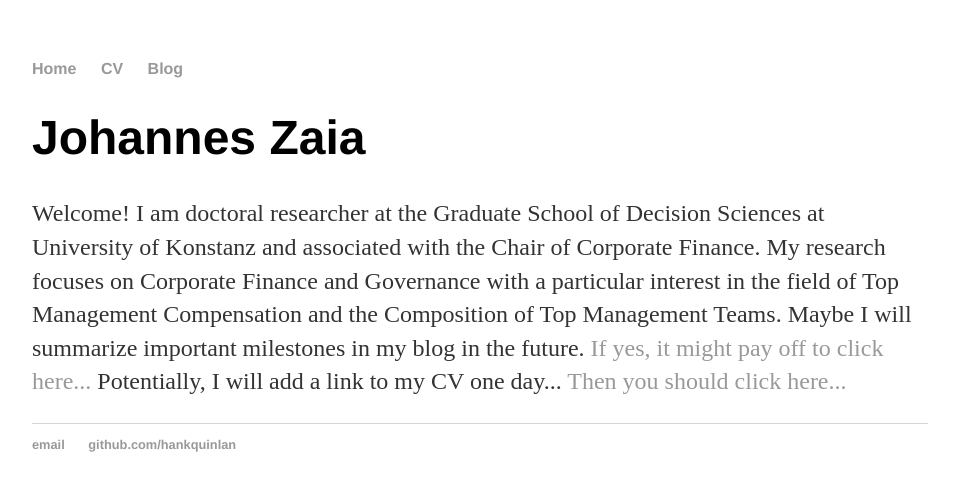
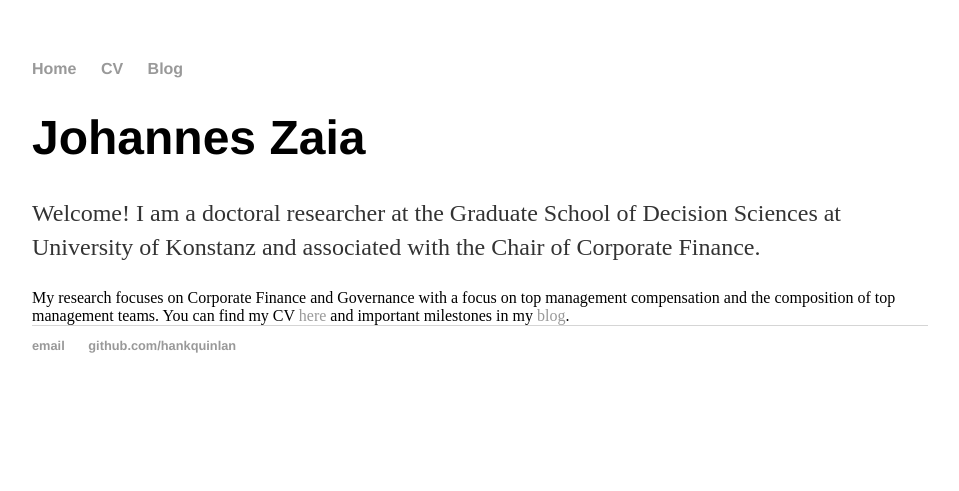
Before and after one commit to johanneszaia/johanneszaia.github.io, a Jekyll site: the page built from index.html, in a window 1280 px wide. Shown: the top 491 px of the page, without its empty margins (160-1119 px from the left). Built offline with Jekyll 4.4.1, drawn with Linux system fonts in a browser that asks for light colours.

Commit message:
Update index.html

```diff
--- a/index.html
+++ b/index.html
@@ -4,17 +4,14 @@ title: Johannes Zaia, PhD Candidate
 ---
 <div class="blurb">
 	<h1>Johannes Zaia</h1>
-	<p> Welcome! I am doctoral researcher at the Graduate School of Decision Sciences at University of Konstanz
+	<p> Welcome! I am a doctoral researcher at the Graduate School of Decision Sciences at University of Konstanz
 		and associated with the Chair of Corporate Finance.
+	</p>
+
 	My research focuses on Corporate Finance and Governance
-		with a particular interest in the field of Top Management Compensation and the Composition of Top Management Teams.
+	with a focus on top management compensation and the composition of top management teams.
 
-
-	Maybe I will summarize important milestones in my blog in the future.
-	<a href="/blog">If yes, it might pay off to click here...</a>
-
-	Potentially, I will add a link to my CV one day...
-	<a href="/cv">Then you should click here...</a></p>
+	You can find my CV <a href="/cv">here</a> and important milestones in my <a href="/blog">blog</a>.
 
 
 
```
